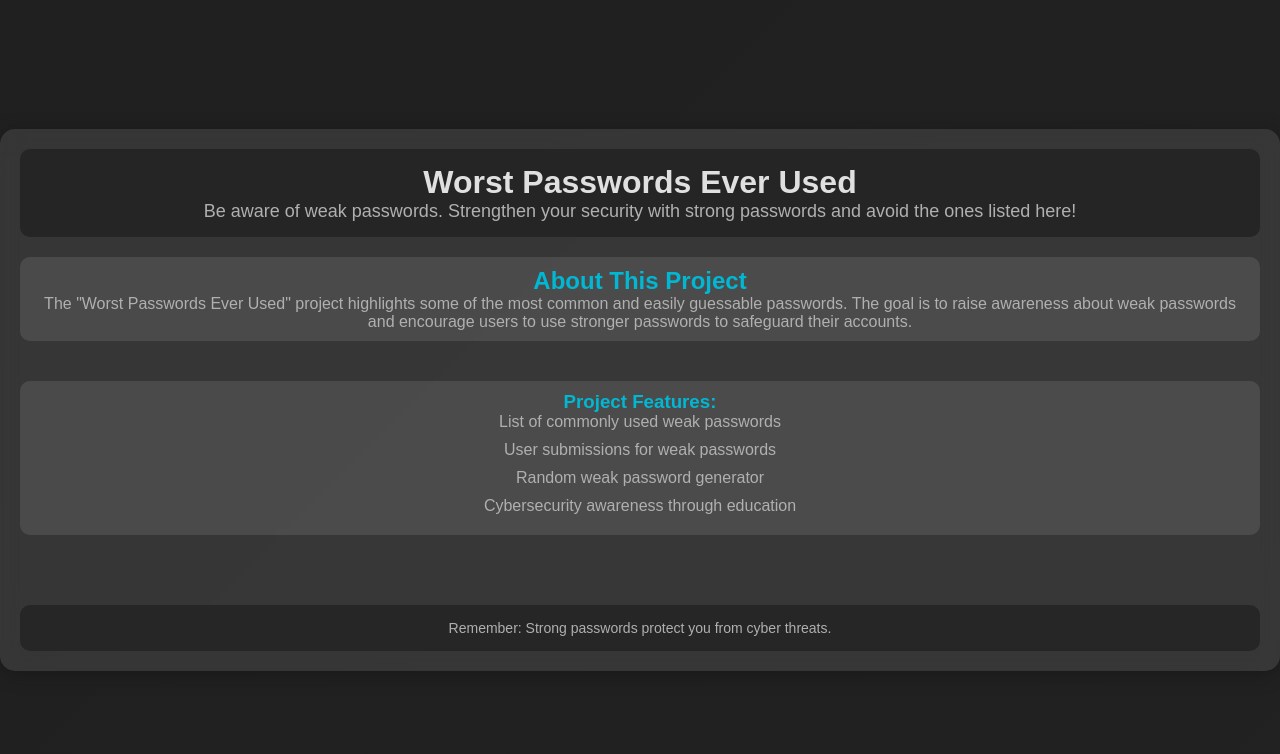
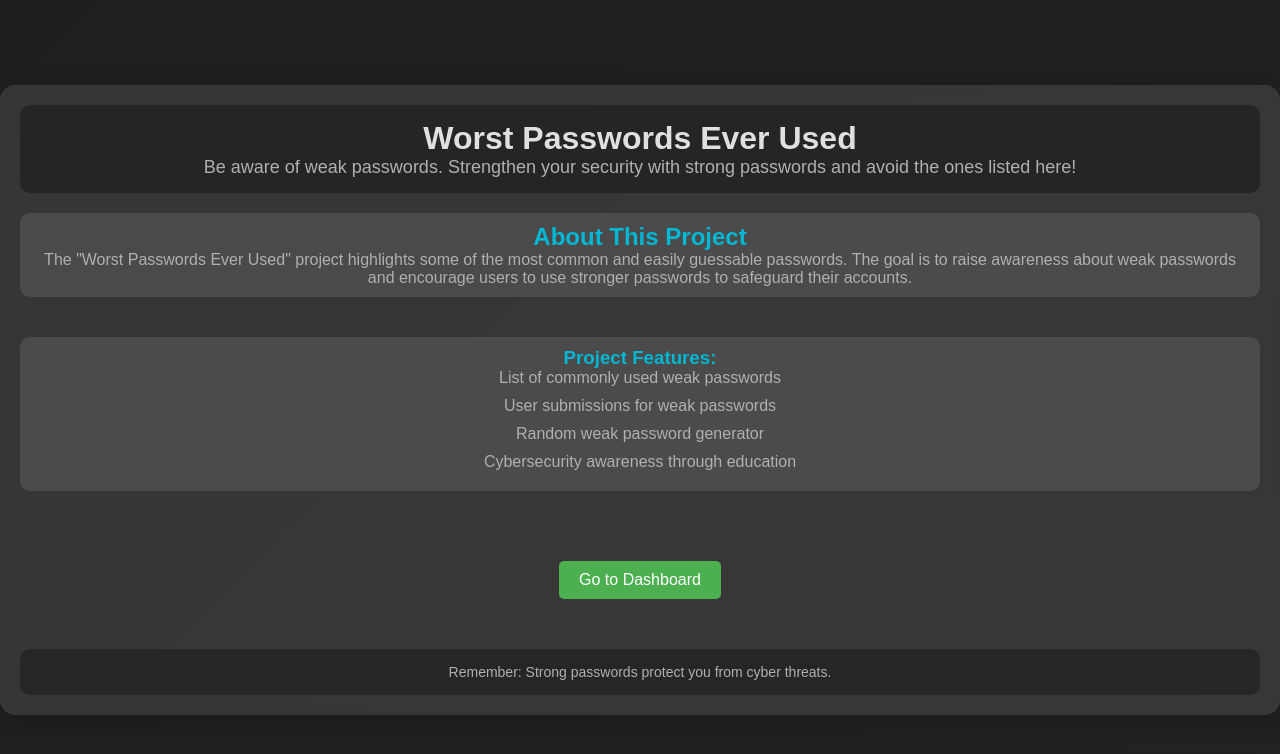
Before and after one commit to techabbayi/Worst-Passwords-Ever-Used-using-MERN, a React (Vite) app in the folder frontend/: page / in a window 1280 px wide. Shown: the top 754 px of the page. Built offline with nearby package versions, Linux system fonts and the light colour scheme.

Commit message:
Added PasswordCard Component

```diff
--- a/frontend/src/App.css
+++ b/frontend/src/App.css
@@ -69,3 +69,22 @@ body {
   padding: 15px;
   border-radius: 10px;
 }
+
+.dashboard-btn-section {
+  margin-top: 20px;
+  text-align: center;
+}
+
+.dashboard-btn {
+  padding: 10px 20px;
+  font-size: 16px;
+  background-color: #4CAF50;
+  color: white;
+  border: none;
+  border-radius: 5px;
+  cursor: pointer;
+}
+
+.dashboard-btn:hover {
+  background-color: #45a049;
+}
--- a/frontend/src/pages/LandingPage.jsx
+++ b/frontend/src/pages/LandingPage.jsx
@@ -1,7 +1,8 @@
 import React from "react";
+import { Link } from "react-router-dom";
 import "../App.css";
 
-function App() {
+function LandingPage() {
   return (
     <div className="container">
       <header className="header">
@@ -19,7 +20,6 @@ function App() {
         </p>
       </section>
 
-
       <section className="project-info">
         <h3>Project Features:</h3>
         <ul>
@@ -30,6 +30,13 @@ function App() {
         </ul>
       </section>
 
+      {/* Dashboard Button */}
+      <section className="dashboard-btn-section">
+        <Link to="/dashboard">
+          <button className="dashboard-btn">Go to Dashboard</button>
+        </Link>
+      </section>
+
       <footer className="footer">
         <p>Remember: Strong passwords protect you from cyber threats.</p>
       </footer>
@@ -37,4 +44,4 @@ function App() {
   );
 }
 
-export default App;
+export default LandingPage;
```
